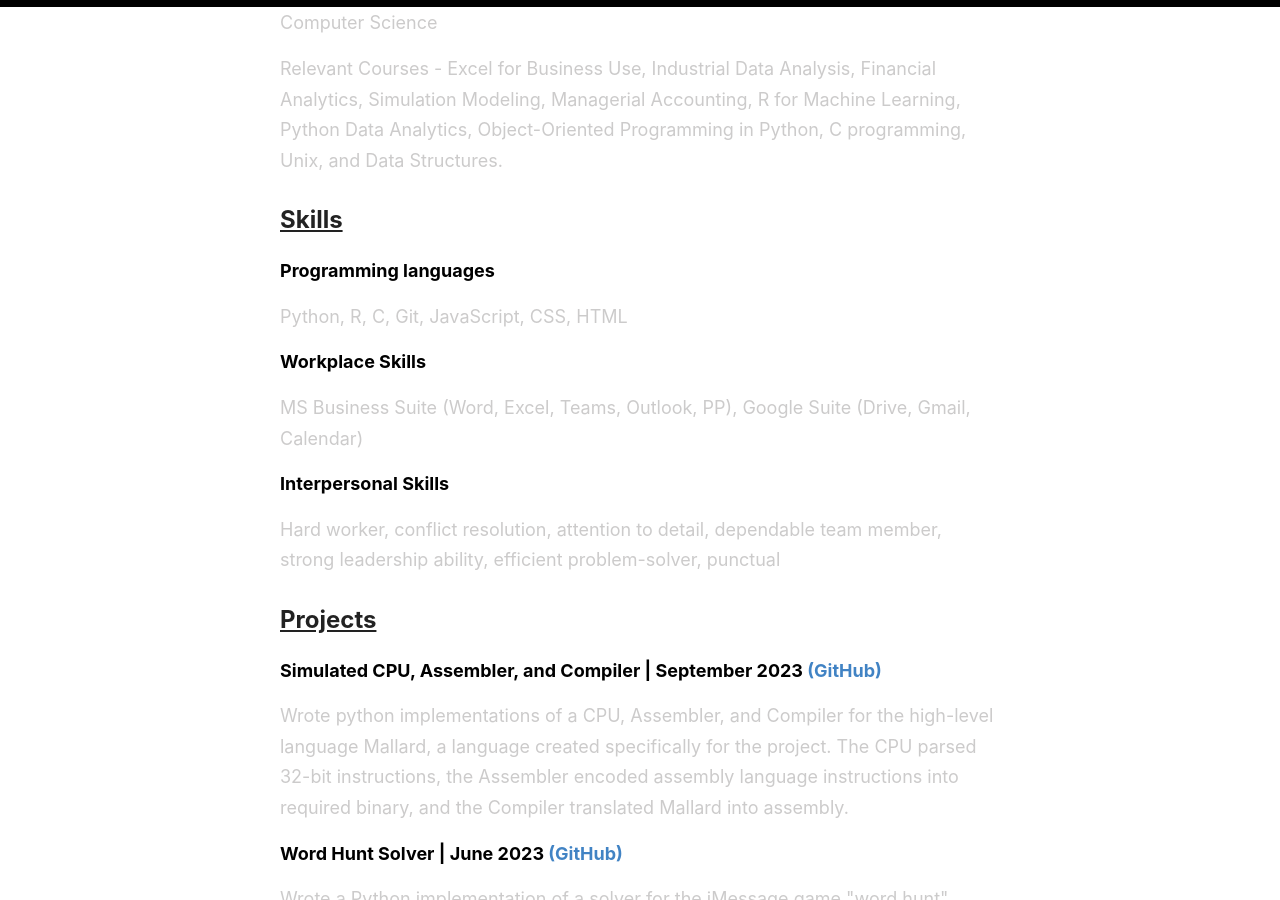
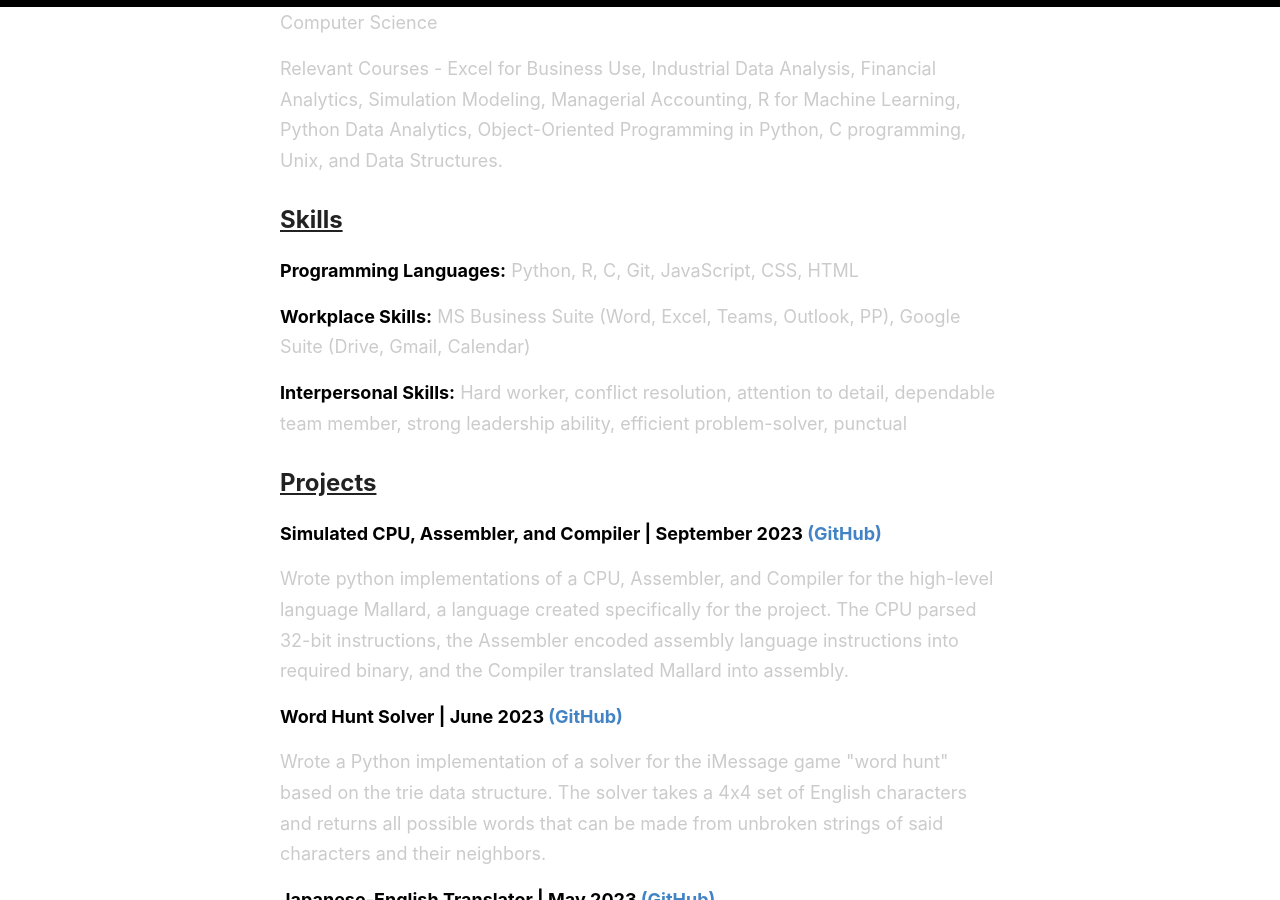
Before and after one commit to johnmoore24/johnmoore24.github.io, a Jekyll site: the page built from index.html, in a window 1280 px wide and 900 px high, scrolled down 376 px. Built offline with Jekyll 4.4.1, drawn with Linux system fonts in a browser that asks for light colours; the list of posts is cut into pages by our own code.

Commit message:
Resume added

```diff
--- a/index.html
+++ b/index.html
@@ -40,12 +40,9 @@ layout: default
 
   <section>
     <h2 style="text-align: left; text-decoration: underline;">Skills</h2>
-    <p style="font-weight: bold; color: black;">Programming languages</p>
-    <p>Python, R, C, Git, JavaScript, CSS, HTML</p>
-    <p style="font-weight: bold; color: black;"> Workplace Skills </p>
-    <p>MS Business Suite (Word, Excel, Teams, Outlook, PP), Google Suite (Drive, Gmail, Calendar)</p>
-    <p style="font-weight: bold; color: black;">Interpersonal Skills </p>
-    <p>Hard worker, conflict resolution, attention to detail, dependable team member, strong leadership ability, efficient problem-solver, punctual</p>
+    <p><span style="font-weight: bold; color: black;">Programming Languages:</span> Python, R, C, Git, JavaScript, CSS, HTML</p>
+    <p><span style="font-weight: bold; color: black;">Workplace Skills:</span> MS Business Suite (Word, Excel, Teams, Outlook, PP), Google Suite (Drive, Gmail, Calendar)</p>
+    <p><span style="font-weight: bold; color: black;">Interpersonal Skills:</span> Hard worker, conflict resolution, attention to detail, dependable team member, strong leadership ability, efficient problem-solver, punctual</p>
   </section>
   <section>
     <h2 style="text-align: left; text-decoration: underline;">Projects</h2>
```
